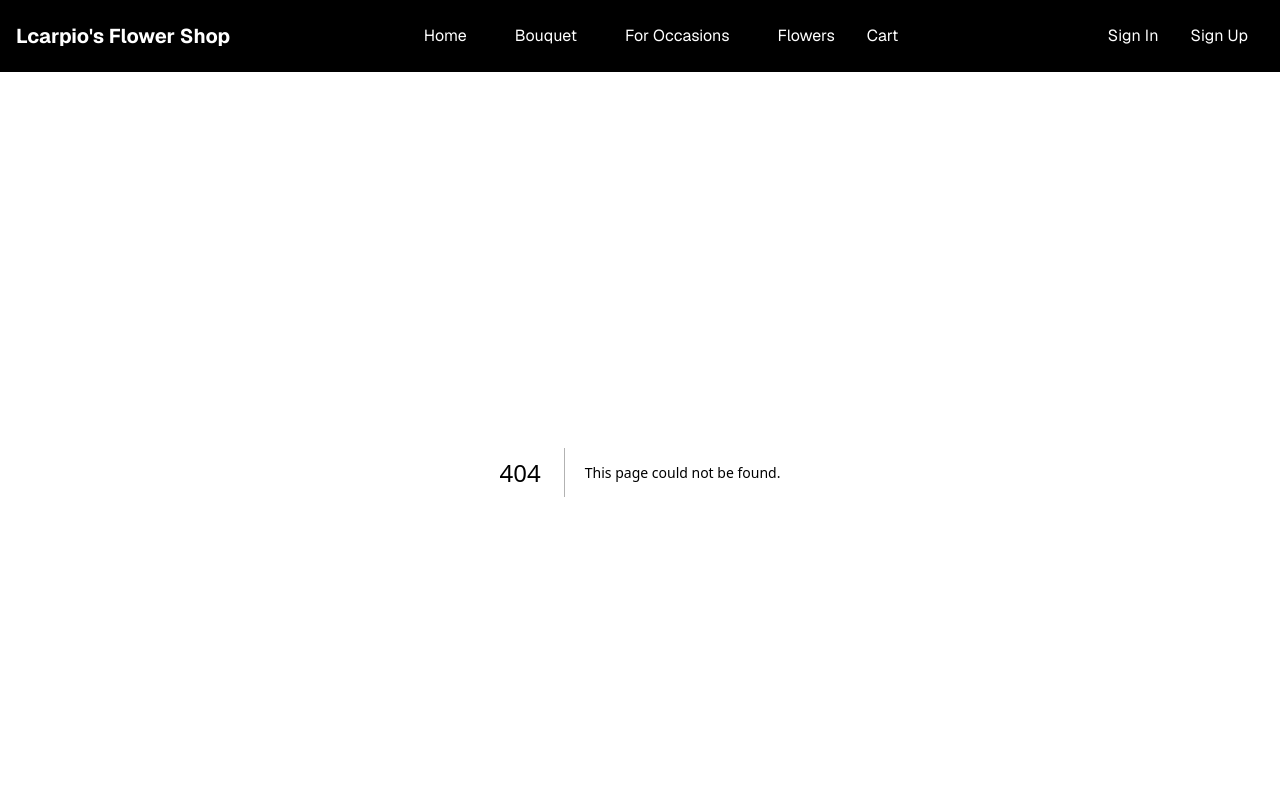
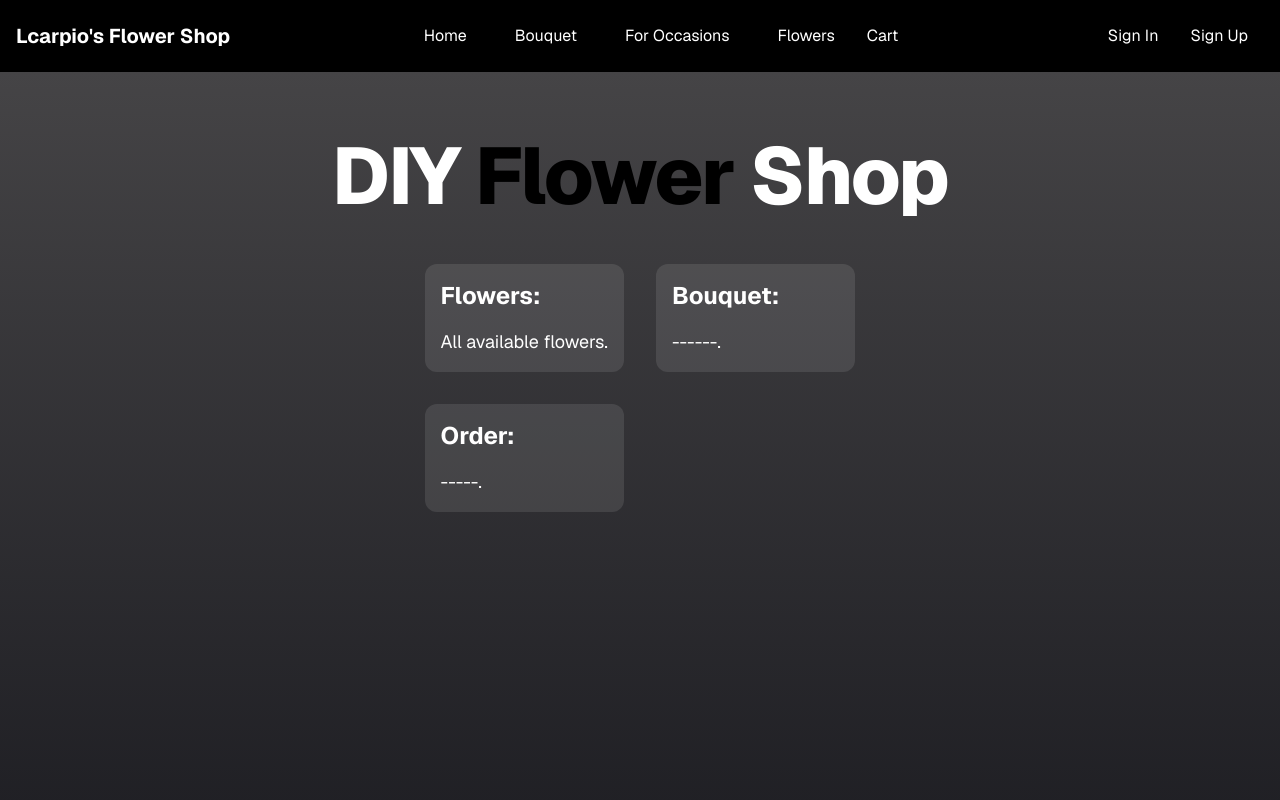
Before and after one commit to CedricMillare/dyiflowershop, a Next.js app: page /Home in a window 1280 px wide. Before the commit this address had no page. Shown: the top 800 px of the page. Built offline with nearby package versions, Linux system fonts and the light colour scheme.

Commit message:
initial commit

```diff
--- /dev/null
+++ b/src/app/Home/page.tsx
@@ -0,0 +1,45 @@
+import Link from "next/link";
+
+export default function HomePage() {
+  return (
+    <main className="flex min-h-screen flex-col items-center bg-gradient-to-b from-[#454446] to-[#1d1d22] text-white">
+      <div className="container flex flex-col items-center justify-center gap-12 px-4 py-16">
+        <h1 className="text-5xl font-extrabold tracking-tight text-white sm:text-[5rem]">
+          DIY <span className="text-[#000000]">Flower</span> Shop
+        </h1>
+        <div className="grid grid-cols-1 gap-4 sm:grid-cols-2 md:gap-8">
+          <Link
+            className="flex max-w-xs flex-col gap-4 rounded-xl bg-white/10 p-4 text-white hover:bg-white/20"
+            href="#"
+            target="#"
+          >
+            <h3 className="text-2xl font-bold">Flowers:</h3>
+            <div className="text-lg">
+              All available flowers.
+            </div>
+          </Link>
+          <Link
+            className="flex max-w-xs flex-col gap-4 rounded-xl bg-white/10 p-4 text-white hover:bg-white/20"
+            href="#"
+            target="_blank"
+          >
+            <h3 className="text-2xl font-bold">Bouquet:</h3>
+            <div className="text-lg">
+              ------.
+            </div>
+          </Link>
+          <Link
+            className="flex max-w-xs flex-col gap-4 rounded-xl bg-white/10 p-4 text-white hover:bg-white/20"
+            href="#"
+            target="_blank"
+          >
+            <h3 className="text-2xl font-bold">Order:</h3>
+            <div className="text-lg">
+              -----.
+            </div>
+          </Link>
+        </div>
+      </div>
+    </main>
+  );
+}
--- a/src/app/_components/topnav.tsx
+++ b/src/app/_components/topnav.tsx
@@ -5,7 +5,7 @@
 
                 <div className="flex gap-4 list-none">
                     <div className="relative group">
-                        <a href={"Home"} className=" text-white px-4 py-2 rounded hover:bg-gray-500">Home</a>
+                        <a href={"/Home"} className=" text-white px-4 py-2 rounded hover:bg-gray-500">Home</a>
                     </div>
                     <div className="relative group">
                         <a href={"/Bouquet"} className=" text-white px-4 py-2 rounded hover:bg-gray-500">Bouquet</a>
--- a/src/app/layout.tsx
+++ b/src/app/layout.tsx
@@ -6,7 +6,7 @@
 import { Footer } from "./_components/footer";
 
 export const metadata: Metadata = {
-  title: "Create T3 App",
+  title: "Lcarpio's Flower Shop",
   description: "Generated by create-t3-app",
   icons: [{ rel: "icon", url: "/favicon.ico" }],
 };
```
